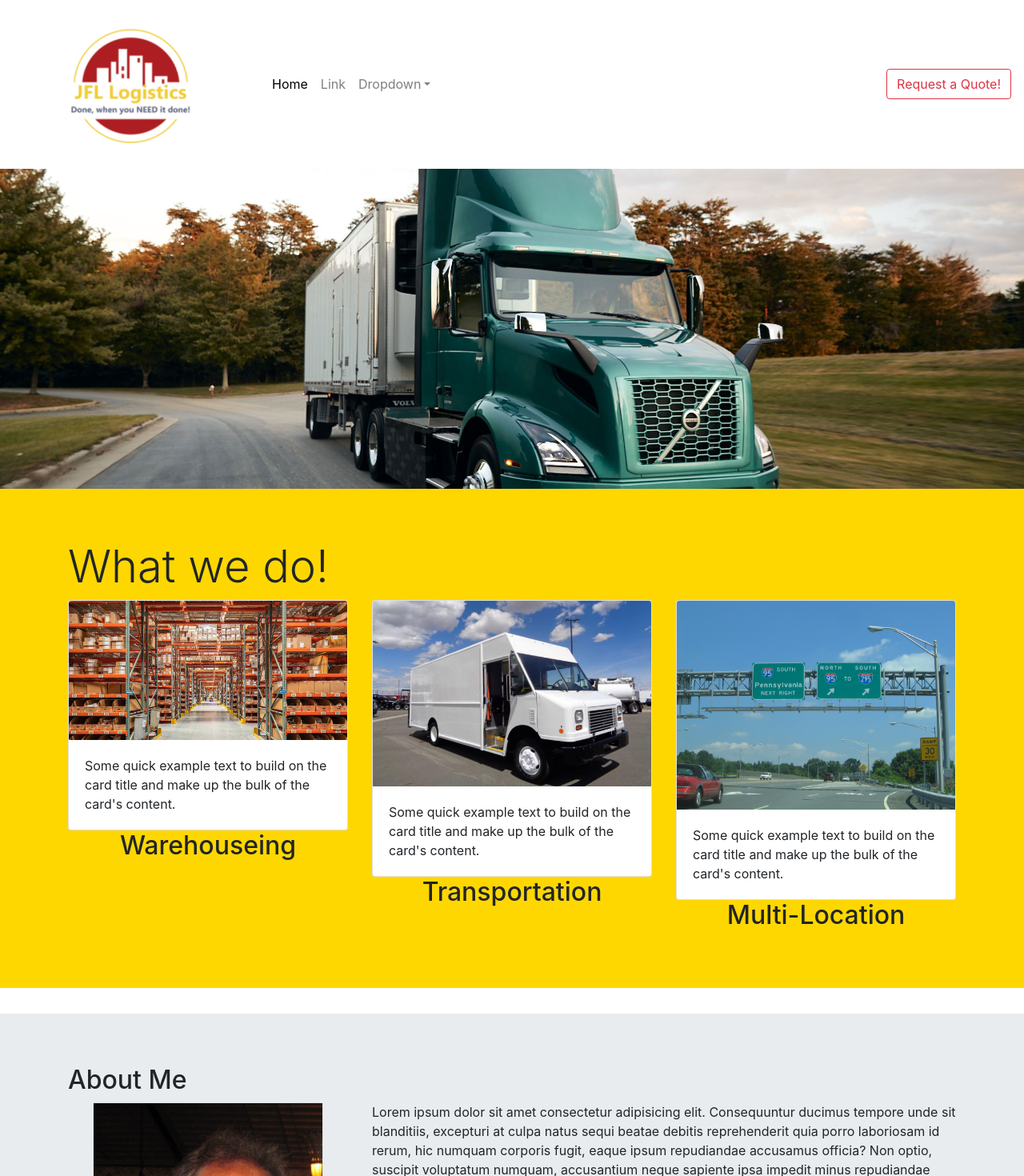
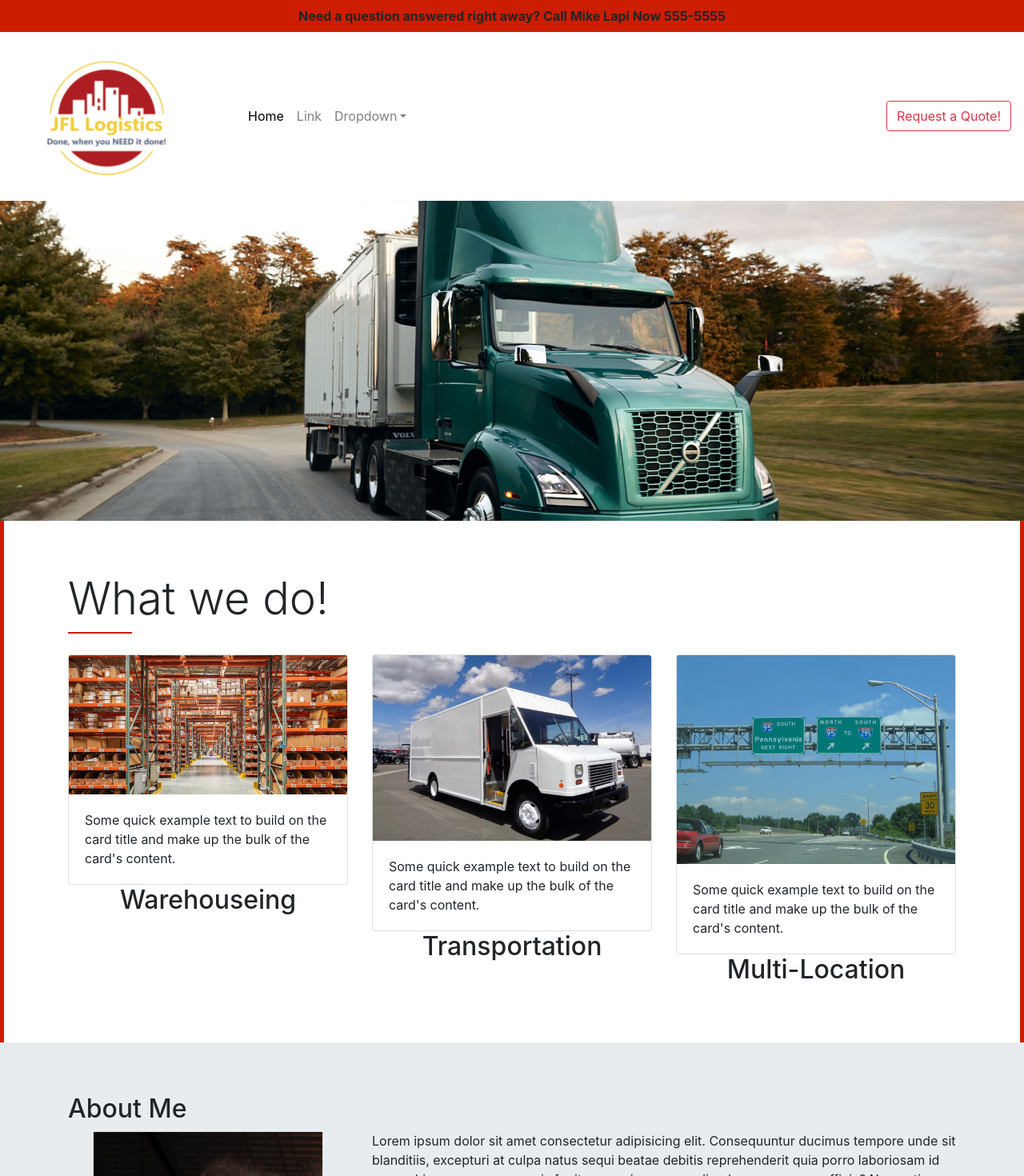
Before and after one commit to johnsondavid1107/JFL_Logistics, a React (Create React App) app in the folder jfl_logistics/client/: page / in a window 1280 px wide. Shown: the top 1470 px of the page at 80% size. Built offline with nearby package versions, Linux system fonts and the light colour scheme; a web font is replaced by a local one.

Commit message:
added CSS to main page

```diff
--- a/jfl_logistics/client/src/components/JumbotronContent.css
+++ b/jfl_logistics/client/src/components/JumbotronContent.css
@@ -1,3 +1,11 @@
 .imgSize {
     width: 190px
 }
+
+.line {
+    width: 80px;
+    height: 2px;
+    display: inline-block;
+    background-color:#cc1d00;
+    margin-bottom: 20px;
+}
--- a/jfl_logistics/client/src/components/JumbrotronContent.js
+++ b/jfl_logistics/client/src/components/JumbrotronContent.js
@@ -1,5 +1,4 @@
 import React from "react"
-import Delivery from "./delivery.jpg"
 import Warehouse from "./photos/warehouse.jpg"
 import NinetyFive from "./photos/95.jpg"
 import Truck from "./photos/Truck.jpeg"
@@ -10,7 +9,10 @@ function JumbotronContent() {
 
     const styles = {
         back: {
-            backgroundColor: "#ffd700"
+            backgroundColor: "white",
+            borderLeft: "5px solid #cc1d00",
+            borderRight: "5px solid #cc1d00",
+            marginBottom: 0
         },
         textColor: {
             color: "#ffd700"
@@ -21,10 +23,11 @@ function JumbotronContent() {
     }
 
     return (
-        <div>
+
         <div className="jumbotron jumbotron-fluid" style={styles.back}>
             <div className="container">
                 <h1 className="display-4">What we do!</h1>
+                <span className="line"></span>
                 <div className="row">
                     <div className="col-12 col-lg-4">
 
@@ -68,7 +71,7 @@ function JumbotronContent() {
                 </div>
             </div>
         </div>
-        </div>
+
     )
 }
 export default JumbotronContent
--- a/jfl_logistics/client/src/components/NavBarComp.js
+++ b/jfl_logistics/client/src/components/NavBarComp.js
@@ -3,6 +3,7 @@ import { Navbar } from "react-bootstrap"
 import { Nav } from "react-bootstrap"
 import { NavDropdown } from "react-bootstrap"
 import Icon from "./Icon.png"
+import "./navCSS.css"
 
 function NavBarComp() {
 
@@ -12,13 +13,14 @@ function NavBarComp() {
         },
         bgColor: {
             backgroundColor: "white" //gold
+
         },
         goldText: {
             color: "black " //scarlet
         },
         imgSize: {
             width: "200px",
-            marginLeft: "50px",
+            marginLeft: "20px",
             marginRight: "50px"
         }
 
@@ -26,8 +28,16 @@ function NavBarComp() {
 
     return (
         <div className="container-fluid" style={styles.noPadding}>
-            <Navbar style={styles.bgColor} expand="lg">
-                <Navbar.Brand href="#home"><img src={Icon} alt="Brand Logo" style={styles.imgSize}></img></Navbar.Brand>
+
+            <nav className="navbar message justify-content-center">
+                <strong>Need a question answered right away?  Call Mike Lapi Now 555-5555</strong>
+
+            </nav>
+
+
+
+            <Navbar className="noPaddingLow" style={styles.bgColor} expand="lg">
+                <Navbar.Brand href="#home" className="noPaddingLow"><img src={Icon} alt="Brand Logo" style={styles.imgSize}></img></Navbar.Brand>
 
                 <Navbar.Toggle aria-controls="basic-navbar-nav" />
                 <Navbar.Collapse id="basic-navbar-nav">
--- /dev/null
+++ b/jfl_logistics/client/src/components/navCSS.css
@@ -0,0 +1,11 @@
+.message{
+    background-color: #cc1d00;
+}
+
+.moveIn {
+    text-align: center;
+}
+
+.noPaddingLow {
+    padding-bottom: 0;
+}
```
Lines whose indentation alone changed are shown as unchanged.
